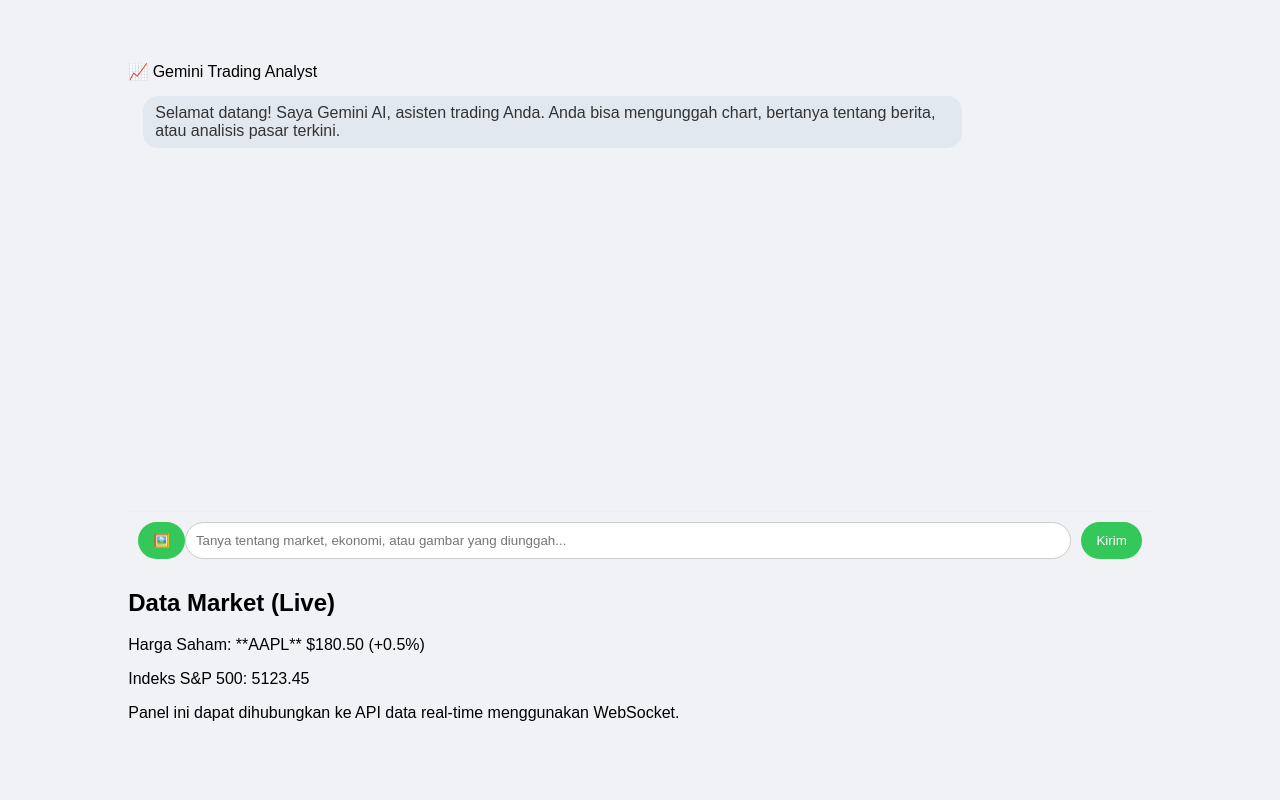
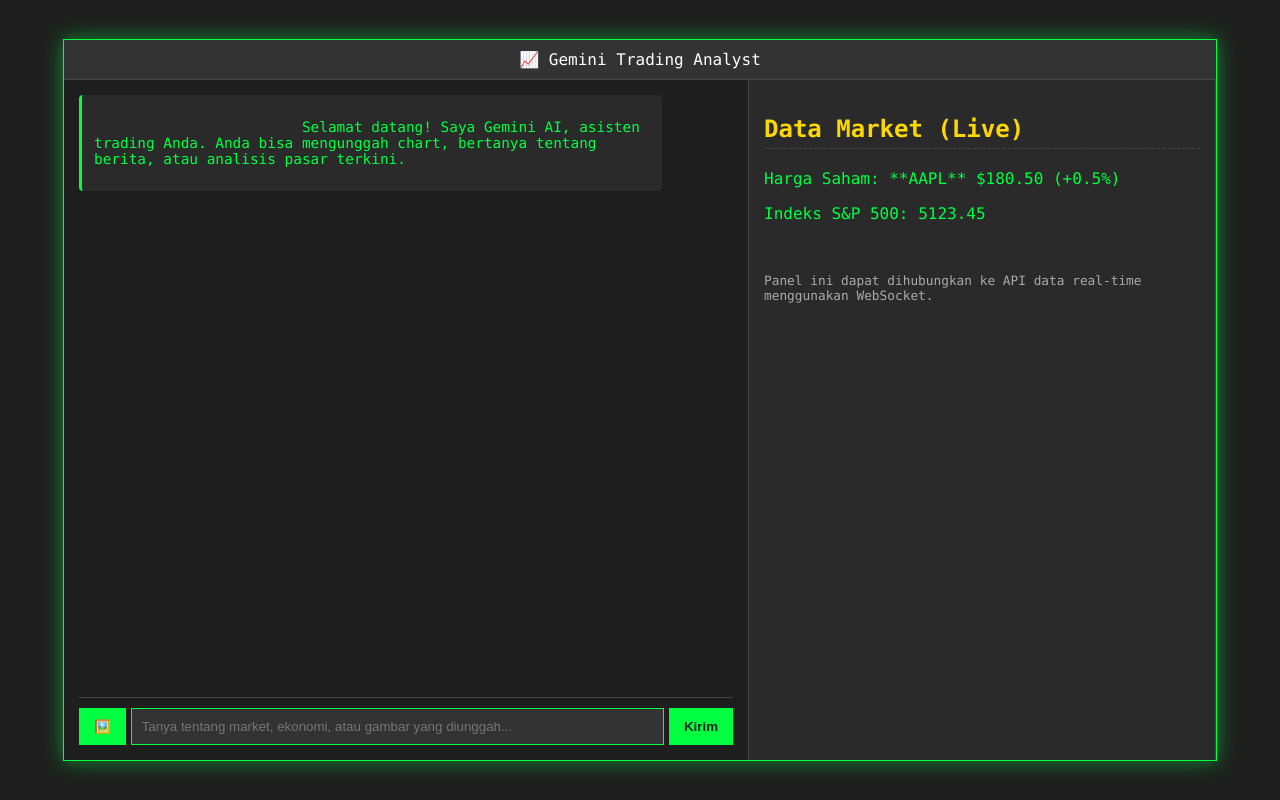
Before and after one commit to farid-store/ai-terminal-analyzer, a website: page index.html in a window 1280 px wide. Drawn offline with Linux system fonts and the light colour scheme.

Commit message:
Update style.css

```diff
--- a/style.css
+++ b/style.css
@@ -1,66 +1,172 @@
-/* Contoh dasar CSS */
+/* Warna Dasar Terminal */
+:root {
+    --bg-color: #1e1e1e;
+    --text-color: #00ff41; /* Hijau neon */
+    --input-bg: #333;
+    --border-color: #444;
+}
+
 body {
-    font-family: sans-serif;
+    font-family: 'Consolas', 'Courier New', monospace; /* Font Terminal */
     margin: 0;
     display: flex;
     justify-content: center;
     align-items: center;
     min-height: 100vh;
-    background-color: #f0f2f5;
+    background-color: var(--bg-color);
+    color: var(--text-color);
 }
 
-.chatbot-container {
-    width: 400px;
-    max-width: 90%;
-    background: white;
-    box-shadow: 0 4px 8px rgba(0,0,0,0.1);
-    border-radius: 8px;
+.terminal-container {
+    width: 90%;
+    max-width: 1200px;
+    height: 90vh;
+    background: var(--bg-color);
+    border: 1px solid var(--text-color);
+    box-shadow: 0 0 20px rgba(0, 255, 65, 0.5); /* Efek neon */
+    display: flex;
+    flex-direction: column;
+}
+
+.terminal-header {
+    background-color: var(--input-bg);
+    padding: 10px;
+    border-bottom: 1px solid var(--border-color);
+    text-align: center;
+    color: white;
+}
+
+.main-content {
+    display: flex;
+    flex-grow: 1;
     overflow: hidden;
 }
 
-.chat-box {
-    height: 400px;
+.panel {
+    padding: 15px;
     overflow-y: auto;
-    padding: 15px;
-    border-bottom: 1px solid #eee;
+    border-right: 1px solid var(--border-color);
 }
 
-/* Style untuk pesan pengguna dan AI */
+.chat-panel {
+    flex: 3; /* Ambil 60% lebar */
+    display: flex;
+    flex-direction: column;
+}
+
+.market-panel {
+    flex: 2; /* Ambil 40% lebar */
+    background-color: #2a2a2a;
+}
+.market-panel h2 {
+    color: #ffd700; /* Emas/kuning untuk judul data */
+    border-bottom: 1px dashed var(--border-color);
+    padding-bottom: 5px;
+}
+.placeholder-text {
+    font-size: 0.8em;
+    color: #aaa;
+    margin-top: 50px;
+}
+
+/* --- CHAT STYLING --- */
+.chat-box {
+    flex-grow: 1;
+    overflow-y: auto;
+    padding-bottom: 10px;
+}
+
 .message {
     padding: 8px 12px;
     margin-bottom: 10px;
-    border-radius: 15px;
-    max-width: 80%;
+    border-radius: 4px;
+    max-width: 85%;
+    font-size: 0.9em;
 }
+
 .user-message {
     background-color: #007bff;
     color: white;
-    margin-left: auto; /* Agar rata kanan */
+    margin-left: auto;
     text-align: right;
-}
-.gemini-message {
-    background-color: #e2e8f0;
-    color: #333;
-    margin-right: auto; /* Agar rata kiri */
+    border-left: 3px solid #0056b3;
 }
 
-/* Style untuk form input */
+.gemini-message {
+    background-color: #2a2a2a;
+    color: var(--text-color);
+    margin-right: auto;
+    border-left: 3px solid var(--text-color);
+    white-space: pre-wrap; /* Penting untuk format teks/kode dari Gemini */
+}
+
 .input-form {
     display: flex;
-    padding: 10px;
+    padding-top: 10px;
+    border-top: 1px solid var(--border-color);
 }
+
 #user-input {
     flex-grow: 1;
     padding: 10px;
-    border: 1px solid #ccc;
-    border-radius: 20px;
-    margin-right: 10px;
+    border: 1px solid var(--text-color);
+    background-color: var(--input-bg);
+    color: white;
+    border-radius: 0; /* Terminal look */
+    margin-right: 5px;
 }
+
 .input-form button {
-    background-color: #34c759;
-    color: white;
+    background-color: var(--text-color);
+    color: var(--bg-color);
     border: none;
     padding: 10px 15px;
-    border-radius: 20px;
+    cursor: pointer;
+    font-weight: bold;
+}
+#upload-btn {
+    margin-right: 5px;
+}
+
+/* Gambar Preview */
+#image-preview-container {
+    display: flex;
+    align-items: center;
+    padding: 10px;
+    border-top: 1px solid var(--border-color);
+}
+#image-preview {
+    max-height: 50px;
+    width: auto;
+    margin-right: 10px;
+    border: 1px solid var(--text-color);
+}
+#remove-image-btn {
+    background-color: red;
+    color: white;
+    padding: 5px 10px;
+    border: none;
     cursor: pointer;
 }
+
+/* Responsif */
+@media (max-width: 800px) {
+    .main-content {
+        flex-direction: column;
+    }
+    .panel {
+        border-right: none;
+        height: 50vh;
+    }
+    .chat-panel {
+        height: 60vh;
+    }
+    .market-panel {
+        height: 30vh;
+        border-top: 1px solid var(--border-color);
+    }
+    .terminal-container {
+        width: 100%;
+        height: 100vh;
+    }
+}
```
